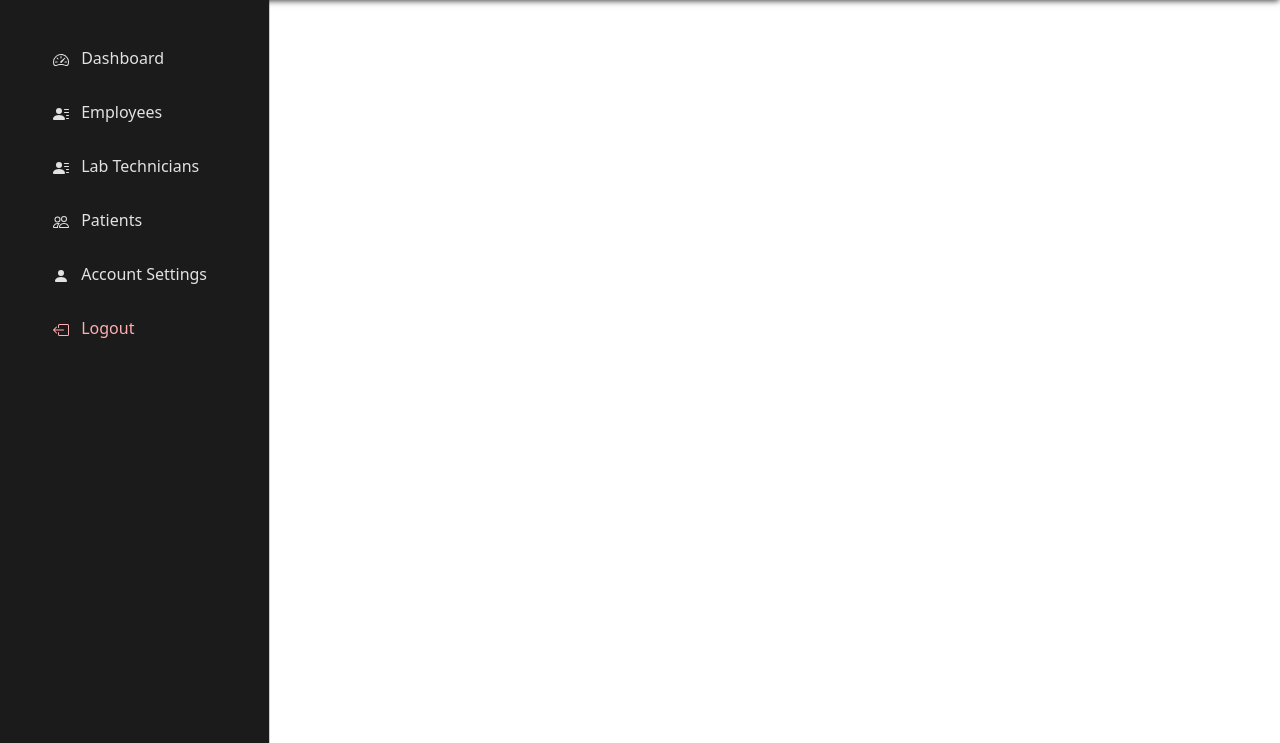
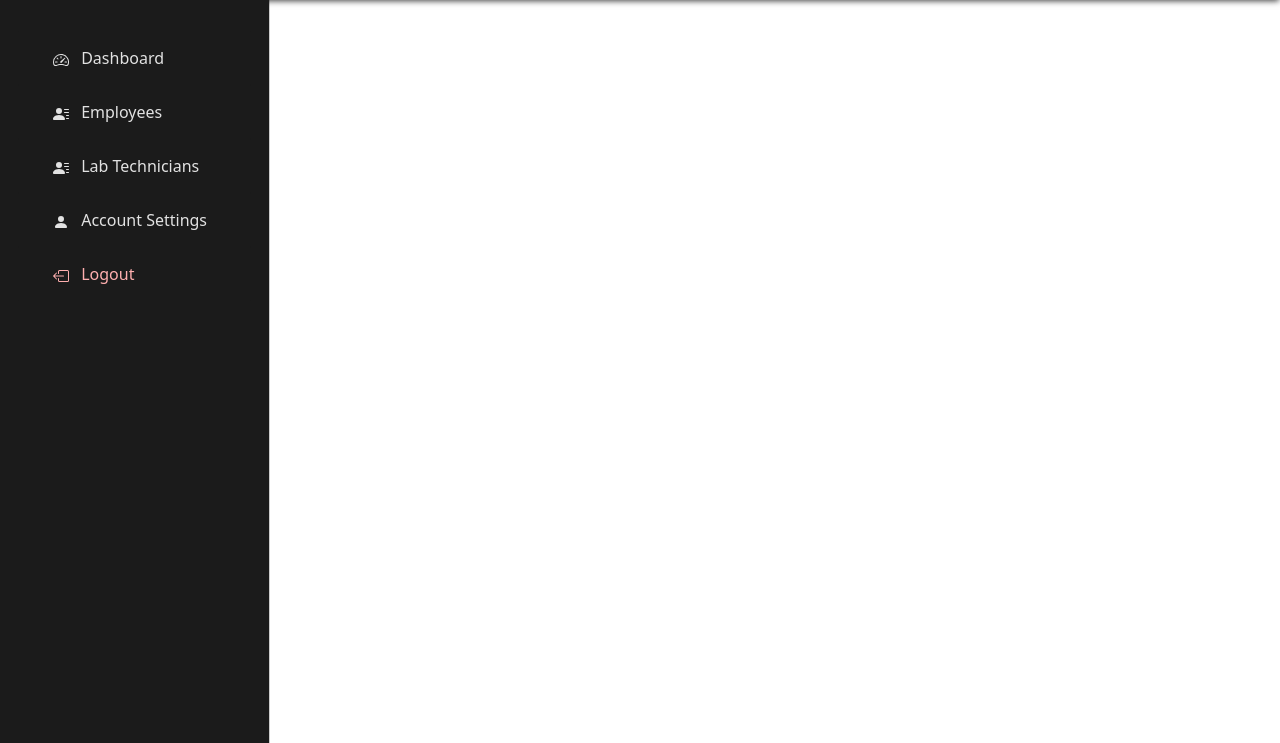
Before and after one commit to mo-gaafar/laboratory-hcis-webapp, a Flask app: template templates/hr_navbar.html in a window 1280 px wide. Shown: the part 57-800 px from the top of the page. Run offline with Flask 2, Linux system fonts and the light colour scheme; the template is opened without the code that fills it, so the values that code supplies are empty; some libraries are stand-ins or nearby versions.

Commit message:
Add files via upload

```diff
--- a/templates/admin_navbar.html
+++ b/templates/admin_navbar.html
@@ -13,7 +13,7 @@
     <link rel="stylesheet" href="/static/css/bootstrap.min.css">
 
 
-    <link rel="icon" type="image/x-icon" href="/static/images/icon.jpg">
+
 <style>
 
     :root {
@@ -106,7 +106,7 @@ box-shadow: 0px 2px 6px -1px rgba(0,0,0,0.75);
 <div class="offcanvas offcanvas-start sidebar-nav bg-dark"  tabindex="-1" id="offcanvasExample" aria-labelledby="offcanvasExampleLabel">
     <div class="offcanvas-body p-6">
     <button type="button" class="btn btn-dark " style="width: 100%;">
-        <a href="http://127.0.0.1:5000/charts" class="nav-item nav-link link-light bold text-start">
+        <a href="#" class="nav-item nav-link link-light bold text-start">
         <span class="p-2 ">
             <svg xmlns="http://www.w3.org/2000/svg" width="16" height="16" fill="currentColor" class="bi bi-speedometer2"
                 viewBox="0 0 16 16">
@@ -175,7 +175,7 @@ box-shadow: 0px 2px 6px -1px rgba(0,0,0,0.75);
     </button>
 
     <button type="button" class="btn btn-dark " style="width: 100%;">
-        <a href="#" class="nav-item nav-link link-light bold text-start">
+        <a href="/viewequipment" class="nav-item nav-link link-light bold text-start">
             <span class="p-2 ">
                 <svg xmlns="http://www.w3.org/2000/svg" width="16" height="16" fill="currentColor" class="bi bi-tools"
                     viewBox="0 0 16 16">
--- a/templates/hr_navbar.html
+++ b/templates/hr_navbar.html
@@ -1,7 +1,6 @@
 <!doctype html>
 <html lang="en">
 <head>
-    <link rel="icon" type="image/x-icon" href="/static/images/icon.jpg">
     <!-- Required meta tags -->
     <meta charset="utf-8">
     <meta name="viewport" content="width=device-width, initial-scale=1">
@@ -192,18 +191,6 @@ box-shadow: 0px 2px 6px -1px rgba(0,0,0,0.75);
     <button type="button" class="btn btn-transparent " style="width: 100%;">
         <a href="#" class="nav-item nav-link link-light bold text-start">
             <span class="p-2 ">
-                <svg xmlns="http://www.w3.org/2000/svg" width="16" height="16" fill="currentColor" class="bi bi-people"
-                    viewBox="0 0 16 16">
-                    <path
-                        d="M15 14s1 0 1-1-1-4-5-4-5 3-5 4 1 1 1 1h8zm-7.978-1A.261.261 0 0 1 7 12.996c.001-.264.167-1.03.76-1.72C8.312 10.629 9.282 10 11 10c1.717 0 2.687.63 3.24 1.276.593.69.758 1.457.76 1.72l-.008.002a.274.274 0 0 1-.014.002H7.022zM11 7a2 2 0 1 0 0-4 2 2 0 0 0 0 4zm3-2a3 3 0 1 1-6 0 3 3 0 0 1 6 0zM6.936 9.28a5.88 5.88 0 0 0-1.23-.247A7.35 7.35 0 0 0 5 9c-4 0-5 3-5 4 0 .667.333 1 1 1h4.216A2.238 2.238 0 0 1 5 13c0-1.01.377-2.042 1.09-2.904.243-.294.526-.569.846-.816zM4.92 10A5.493 5.493 0 0 0 4 13H1c0-.26.164-1.03.76-1.724.545-.636 1.492-1.256 3.16-1.275zM1.5 5.5a3 3 0 1 1 6 0 3 3 0 0 1-6 0zm3-2a2 2 0 1 0 0 4 2 2 0 0 0 0-4z" />
-                </svg>
-            </span>
-            Patients
-        </a>
-    </button>
-    <button type="button" class="btn btn-transparent " style="width: 100%;">
-        <a href="#" class="nav-item nav-link link-light bold text-start">
-            <span class="p-2 ">
                 <svg xmlns="http://www.w3.org/2000/svg" width="16" height="16" fill="currentColor" class="bi bi-person-fill"
                     viewBox="0 0 16 16">
                     <path d="M3 14s-1 0-1-1 1-4 6-4 6 3 6 4-1 1-1 1H3zm5-6a3 3 0 1 0 0-6 3 3 0 0 0 0 6z" />
```
